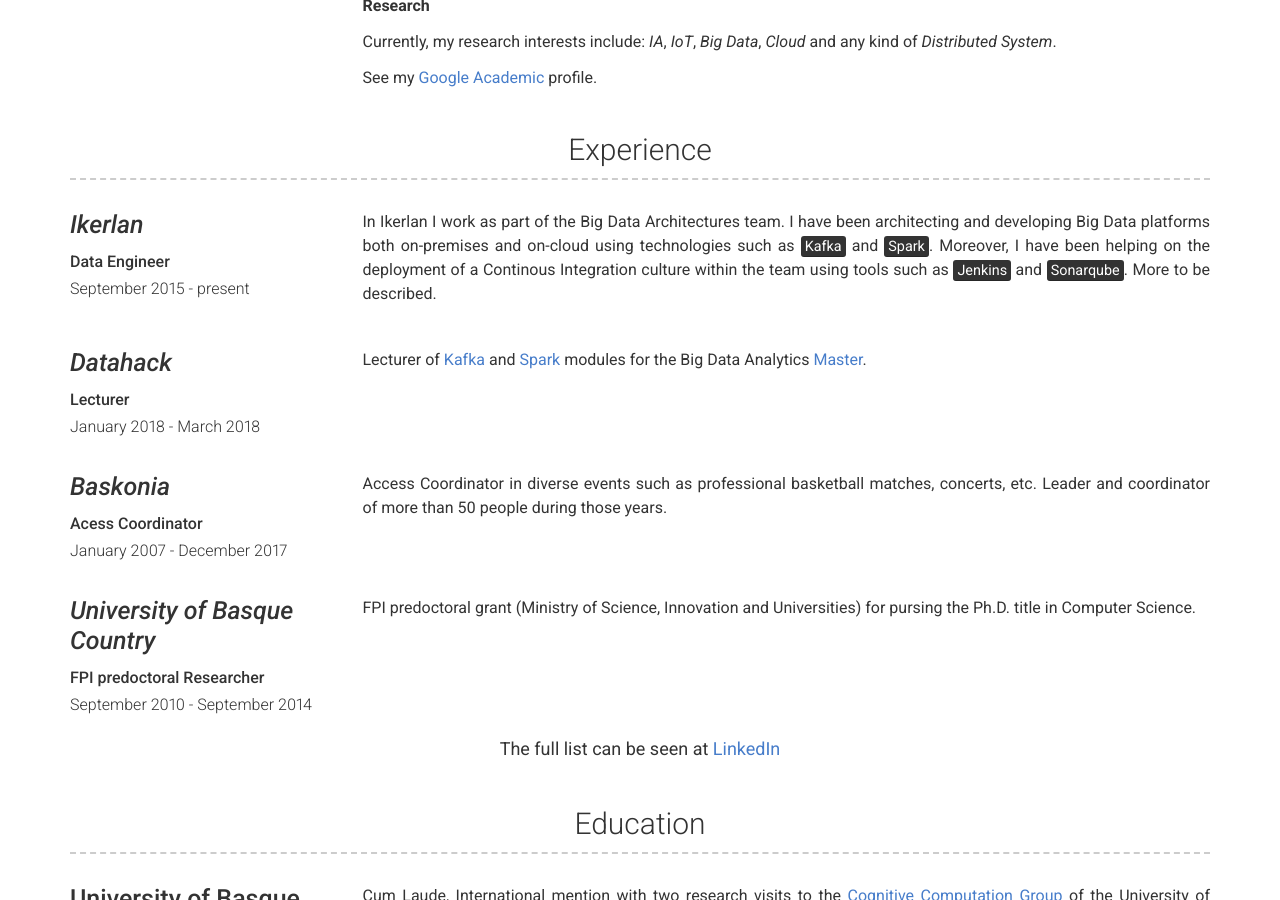
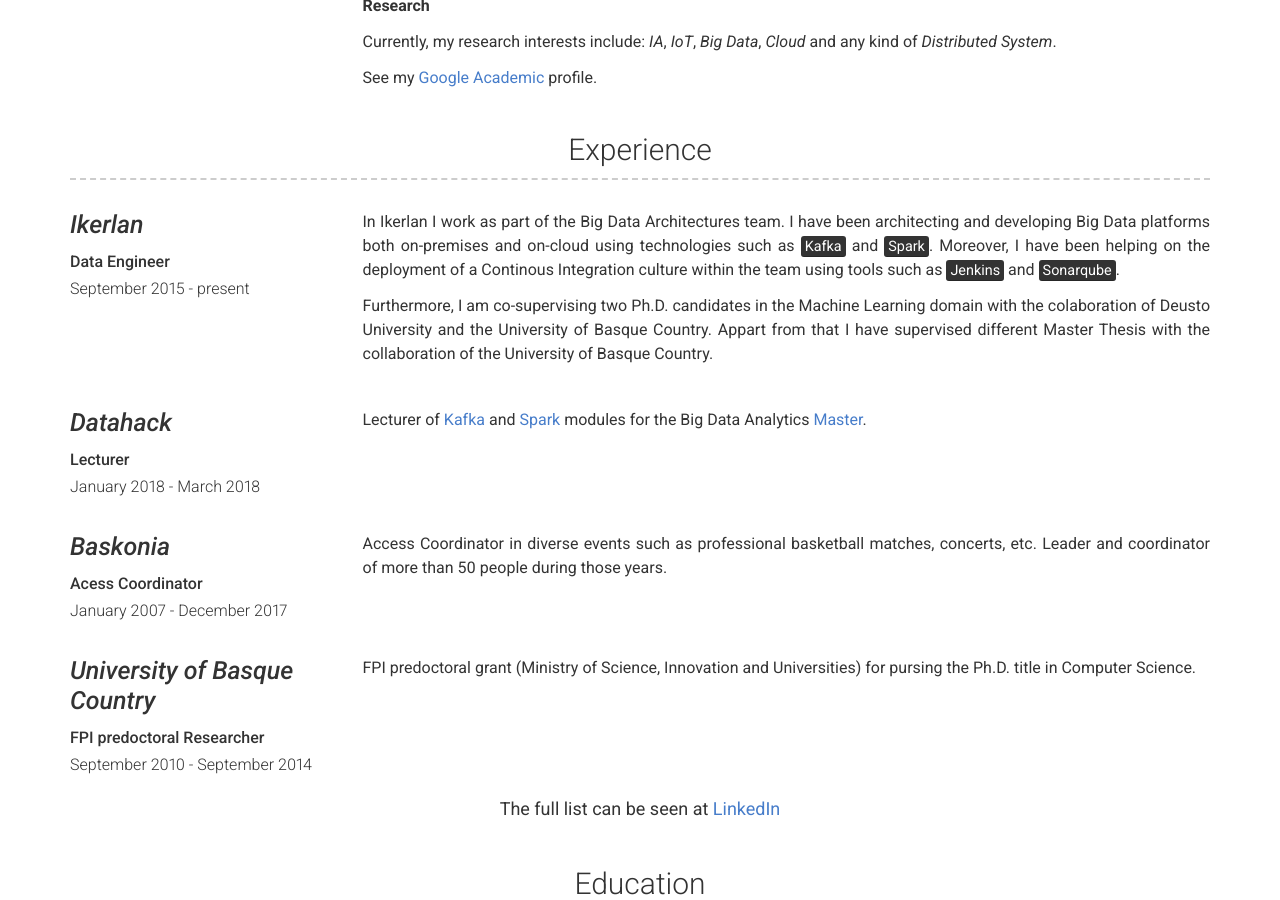
Before and after one commit to Neuw84/neuw84.github.io, a Jekyll site: the page built from index.md, in a window 1280 px wide and 900 px high, scrolled down 628 px. Built offline with Jekyll 4.4.1, drawn with Linux system fonts in a browser that asks for light colours.

Commit message:
Update experience.yml

```diff
--- a/_data/experience.yml
+++ b/_data/experience.yml
@@ -5,7 +5,10 @@
   job_title: Data Engineer
   description: |
     In Ikerlan I work as part of the Big Data Architectures team. I have been architecting and developing Big Data platforms both on-premises and on-cloud using technologies such as <mark>Kafka</mark> and <mark>Spark</mark>.
-    Moreover, I have been helping on the deployment of a Continous Integration culture within the team using tools such as <mark>Jenkins</mark> and <mark>Sonarqube</mark>. More to be described.
+    Moreover, I have been helping on the deployment of a Continous Integration culture within the team using tools such as <mark>Jenkins</mark> and <mark>Sonarqube</mark>.
+
+    Furthermore, I am co-supervising two Ph.D. candidates in the Machine Learning domain with the colaboration of Deusto University and the University of Basque Country.
+    Appart from that I have supervised different Master Thesis with the collaboration of the University of Basque Country.
 - company: Datahack
   company: Datahack
   link: www.datahack.es/
```
